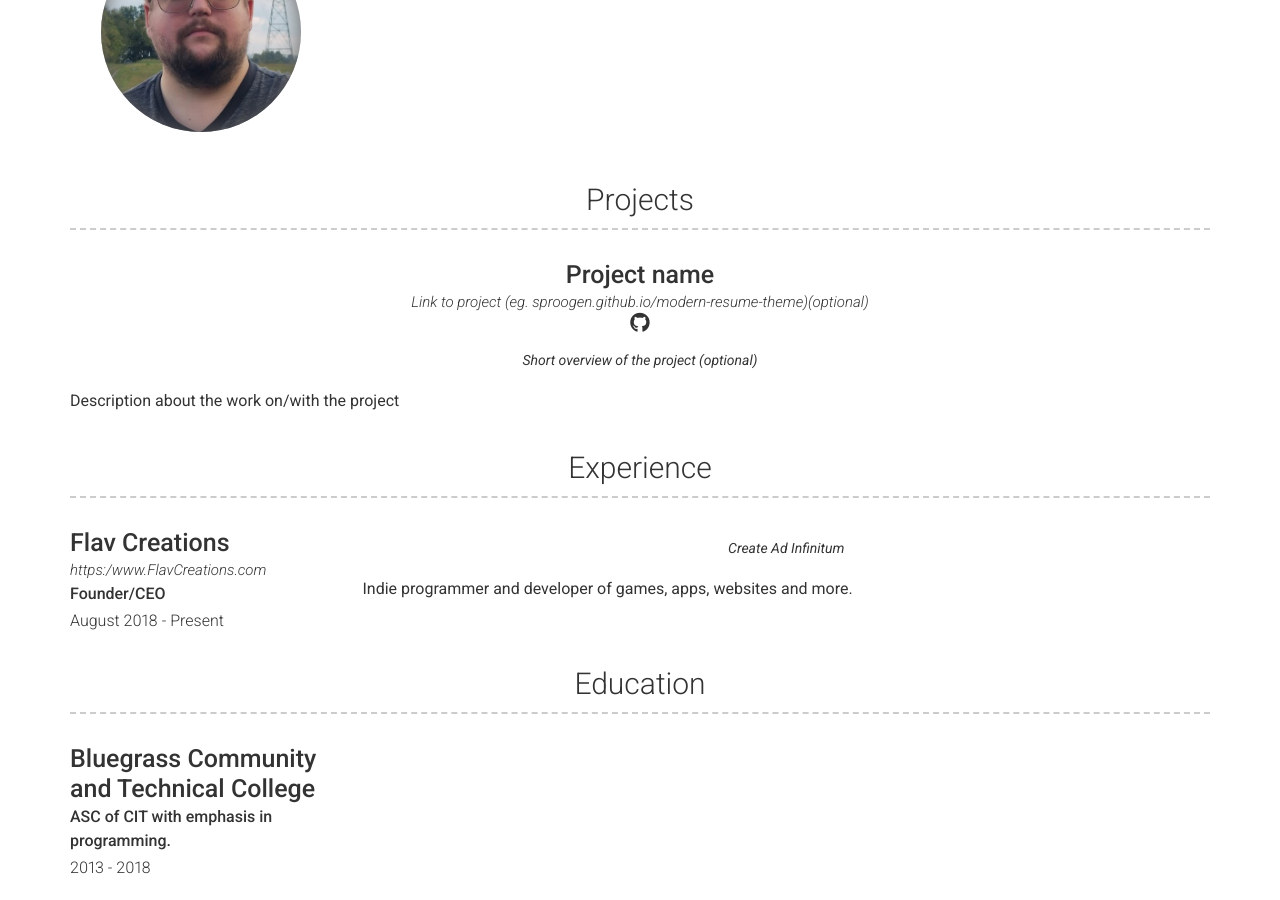
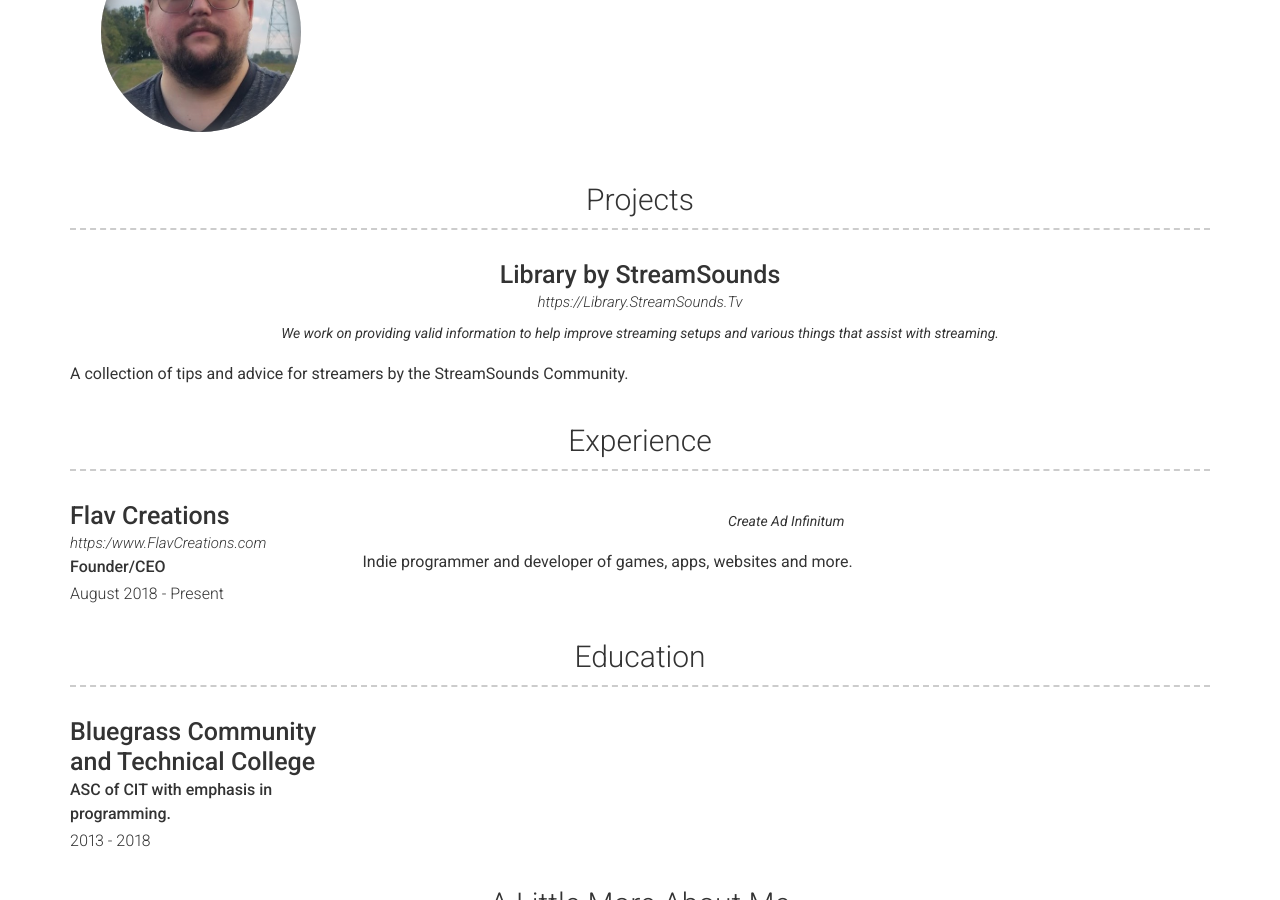
Before and after one commit to FlavCreations/resume.flavcreations.com, a Jekyll site: the page built from index.md, in a window 1280 px wide and 900 px high, scrolled down 347 px. Built offline with Jekyll 4.4.1, drawn with Linux system fonts in a browser that asks for light colours; nearby versions of some CDN libraries.

Commit message:
Update projects.yml

```diff
--- a/_data/projects.yml
+++ b/_data/projects.yml
@@ -1,9 +1,9 @@
 # Project template
 - layout: top-middle
-  name: Project name
-  link: Link to project (eg. sproogen.github.io/modern-resume-theme)(optional)
-  github: Github page for project (eg. sproogen/modern-resume-theme)(optional)
+  name: Library by StreamSounds
+  link: https://Library.StreamSounds.Tv
+  github:
   quote: >
-    Short overview of the project (optional)
+    We work on providing valid information to help improve streaming setups and various things that assist with streaming.
   description: | # this will include new lines to allow paragraphs
-    Description about the work on/with the project
+    A collection of tips and advice for streamers by the StreamSounds Community.
```
